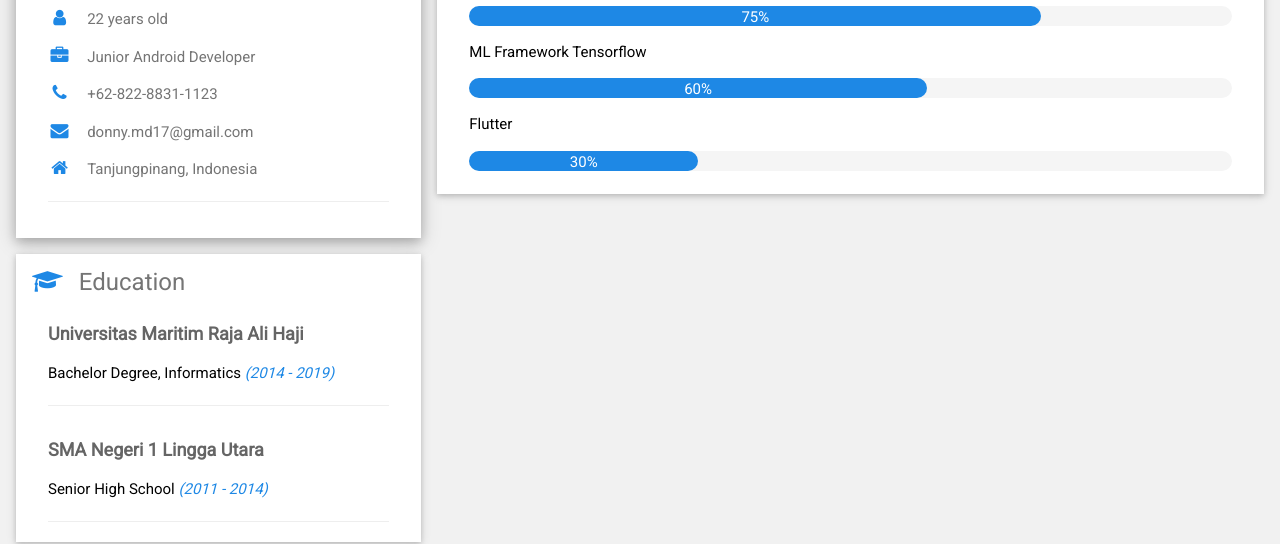
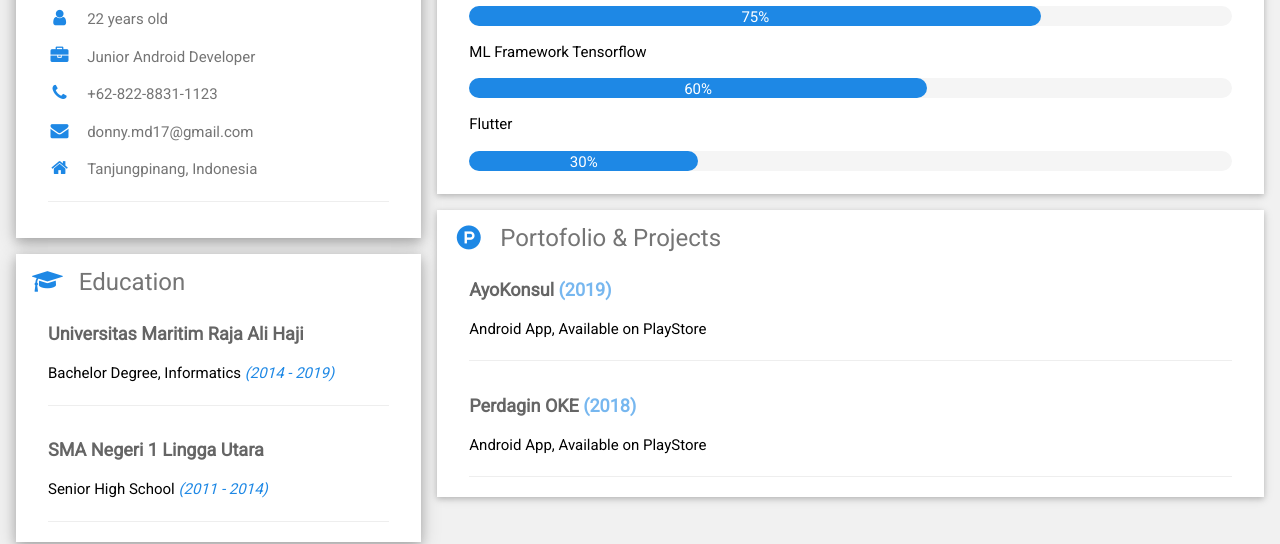
Before and after one commit to donimst/donimst.github.io, a plain HTML site: page index.html in a window 1280 px wide. Shown: the part 264-808 px from the top of the page. Drawn offline with Linux system fonts and the light colour scheme.

Commit message:
Add product card

```diff
--- a/index.html
+++ b/index.html
@@ -40,7 +40,7 @@
               <hr>
             </div>
           </div>
-          <div class="container card-2 card-white margin-bottom">
+          <div class="container card-4 card-white margin-bottom">
             <h3 class="text-grey"><i class="fa fa-graduation-cap fa-fw margin-right xlarge-font text-blue"></i>Education</h3>
             <div class="container">
               <h5 class="display-opacity"><b>Universitas Maritim Raja Ali Haji</b></h5>
@@ -94,6 +94,19 @@
               <br>
             </div>
           </div>
+          <div class="container card-2 card-white margin-bottom">
+            <h3 class="text-grey"><i class="fa fa-product-hunt fa-fw margin-right xlarge-font text-blue"></i>Portofolio & Projects</h3>
+            <div class="container">
+              <h5 class="display-opacity"><b>AyoKonsul </b><b class="text-blue">(2019)</b></h5>
+              <p>Android App, Available on PlayStore</p>
+              <hr>
+            </div>
+            <div class="container">
+              <h5 class="display-opacity"><b>Perdagin OKE </b><b class="text-blue">(2018)</b></h5>
+              <p>Android App, Available on PlayStore</p>
+              <hr>
+            </div>
+          </div>
           <!-- End Right Column -->
         </div>
 
```
